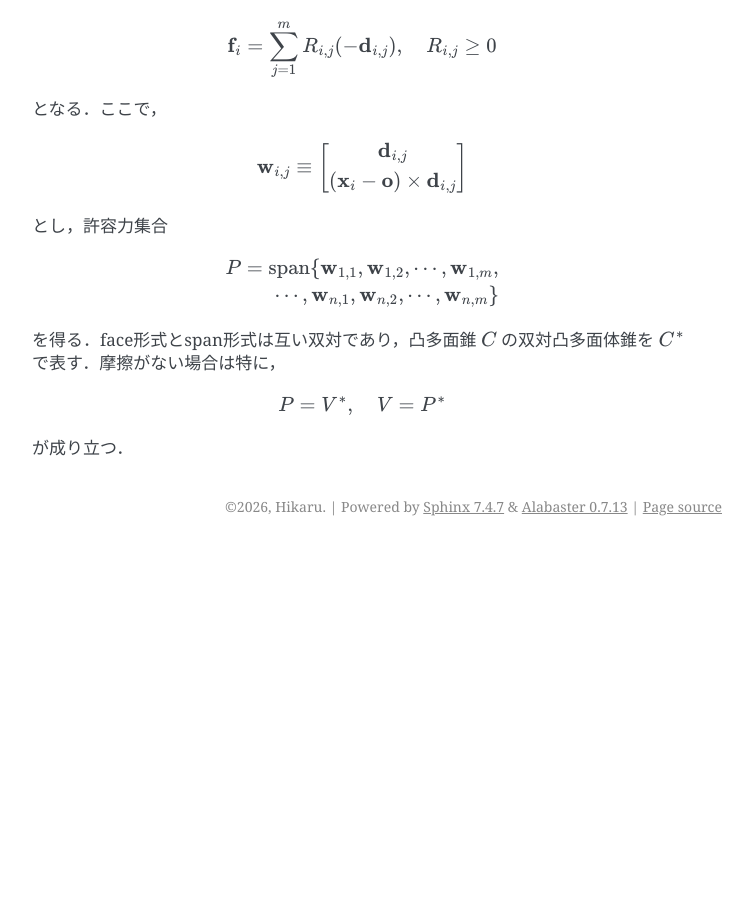
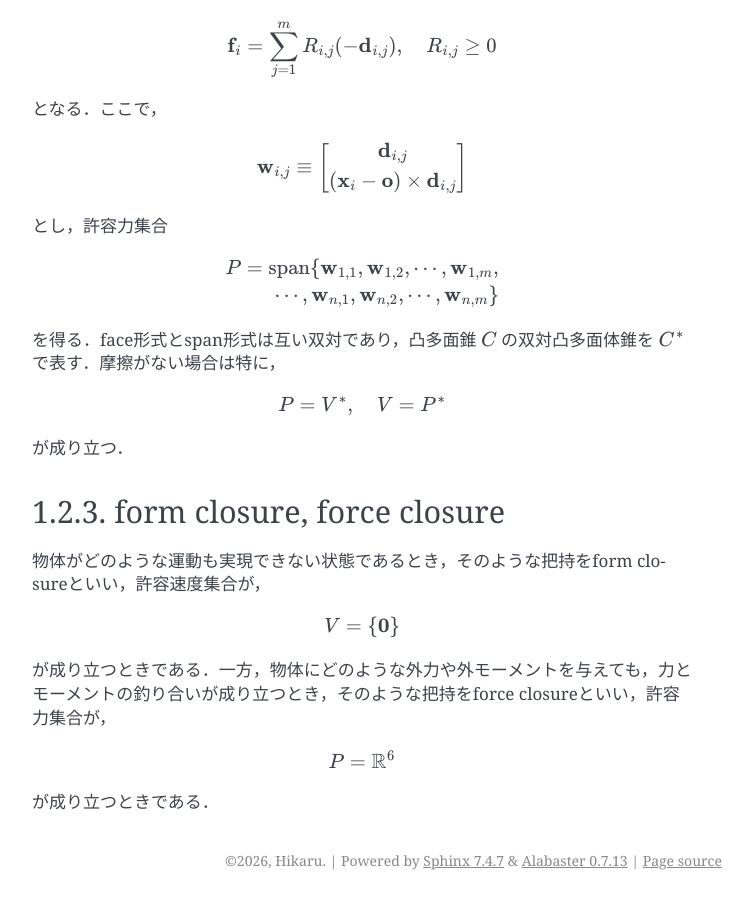
Before and after one commit to sql-hkr/iris, a Sphinx documentation site: the page built from source/robotics/ee.rst, in a window 1280 px wide and 900 px high, scrolled down 1888 px. Shown: the whole window, without its empty margins (388-1141 px from the left). Built offline with Sphinx 7.4.7, drawn with Linux system fonts in a browser that asks for light colours; before the commit the page ends 2434 px from its top, so only the background shows below that; some of the changed text lies outside the part shown.

Commit message:
docs: update ee.rst

```diff
--- a/source/robotics/ee.rst
+++ b/source/robotics/ee.rst
@@ -143,3 +143,21 @@
     P=V^*, \quad V=P^*
 
 が成り立つ．
+
+form closure, force closure
+------------------------------
+
+物体がどのような運動も実現できない状態であるとき，そのような把持をform closureといい，許容速度集合が，
+
+.. math::
+
+    V=\{\mathbf{0}\}
+
+が成り立つときである．一方，物体にどのような外力や外モーメントを与えても，力とモーメントの釣り合いが成り立つとき，そのような把持をforce closureといい，許容力集合が，
+
+.. math::
+
+    P=\mathbb{R}^6
+
+
+が成り立つときである．
```
